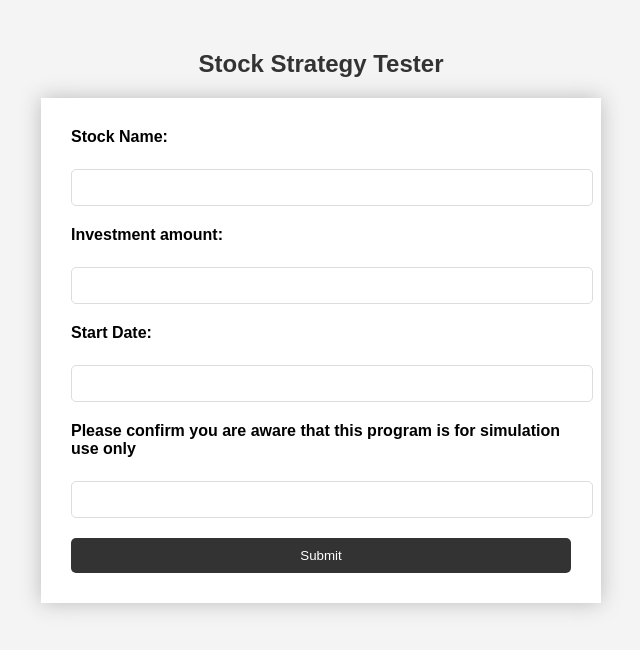
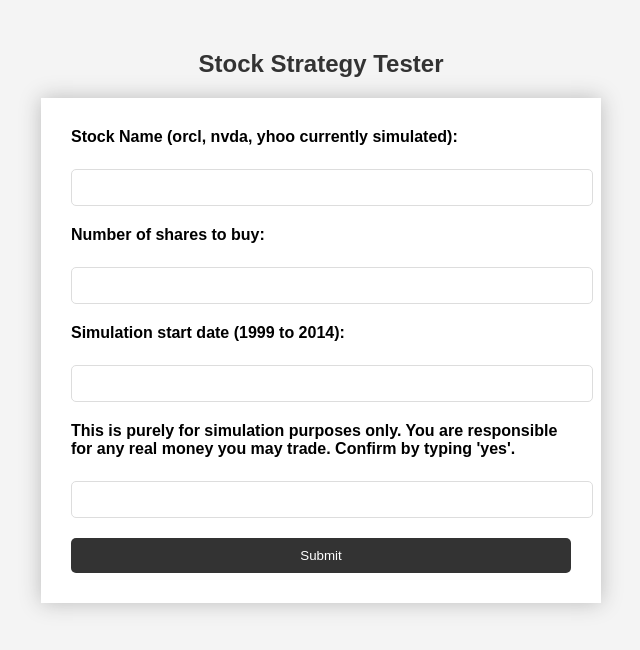
Before and after one commit to etStewart/ocr-project-2022, a Flask app: page / in a window 1280 px wide. Shown: the top 650 px of the page, without its empty margins (319-959 px from the left). Run offline with Flask 3, Linux system fonts and the light colour scheme.

Commit message:
i dunnno

```diff
--- a/FlaskApp/templates/index.html
+++ b/FlaskApp/templates/index.html
@@ -13,13 +13,13 @@
     <h2>Stock Strategy Tester</h2>
 
     <form class="data-entry" action="/result" method="post">
-        <label id="stock_name_lable" for="stock_name">Stock Name:</label><br>
+        <label id="stock_name_lable" for="stock_name">Stock Name (orcl, nvda, yhoo currently simulated):</label><br>
         <input type="text" id="stock_name" name="stock_name"><br>
-        <label id="investment_lable" for="investment">Investment amount:</label><br>
+        <label id="investment_lable" for="investment">Number of shares to buy:</label><br>
         <input type="number" id="investment" name="investment"><br>
-        <label id="start_lable" for="start_date">Start Date:</label><br>
+        <label id="start_lable" for="start_date">Simulation start date (1999 to 2014):</label><br>
         <input type="number" id="start_date" name="start_date"><br>
-        <label id="confirm_lable" for="confirm_liability">Please confirm you are aware that this program is for simulation use only</label><br>
+        <label id="confirm_lable" for="confirm_liability">This is purely for simulation purposes only. You are responsible for any real money you may trade. Confirm by typing 'yes'.</label><br>
         <input type="text" id="confirm_liability" name="confirm_liability"><br>
         <input type="submit" class="file_submit">
       </form>
```
